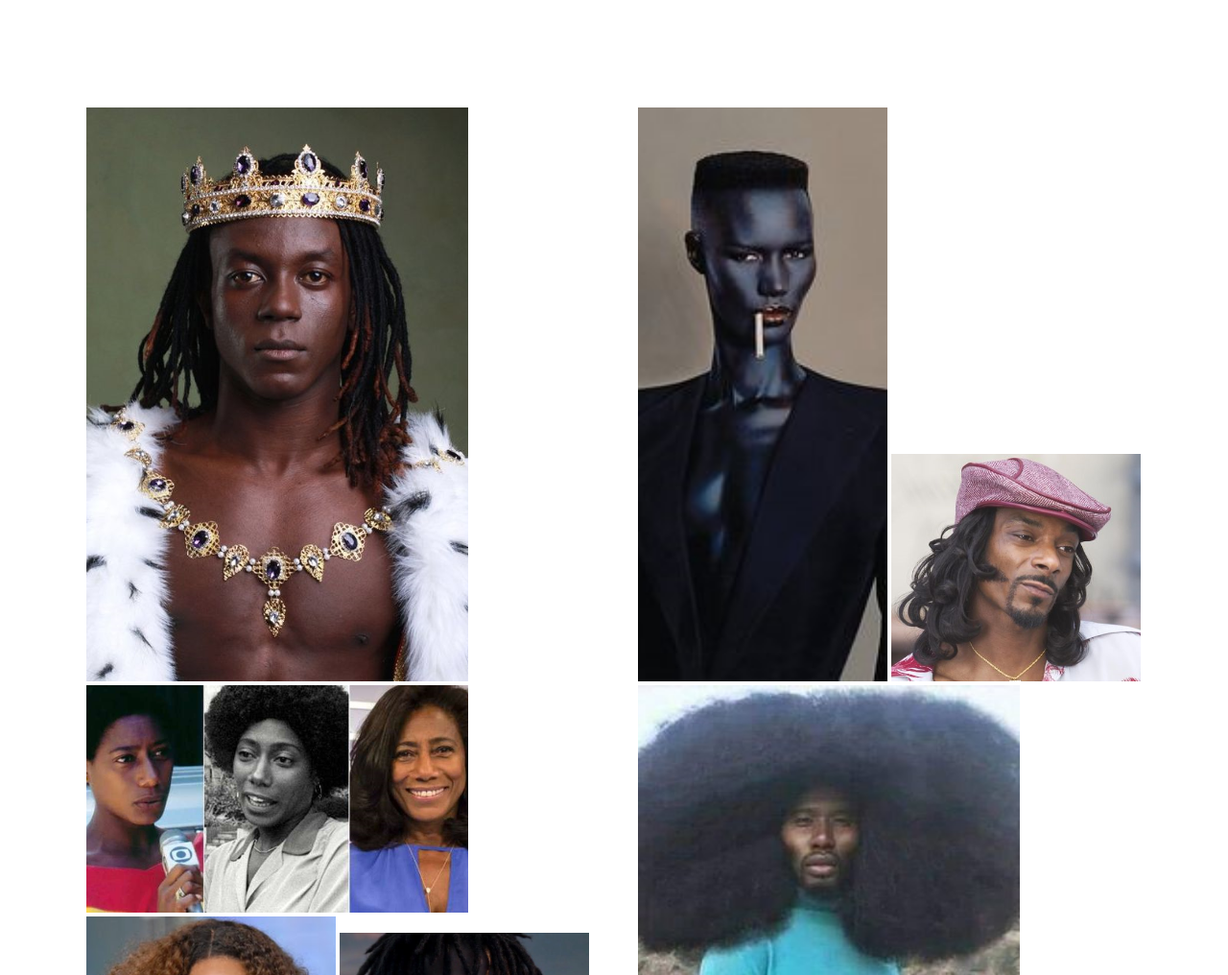
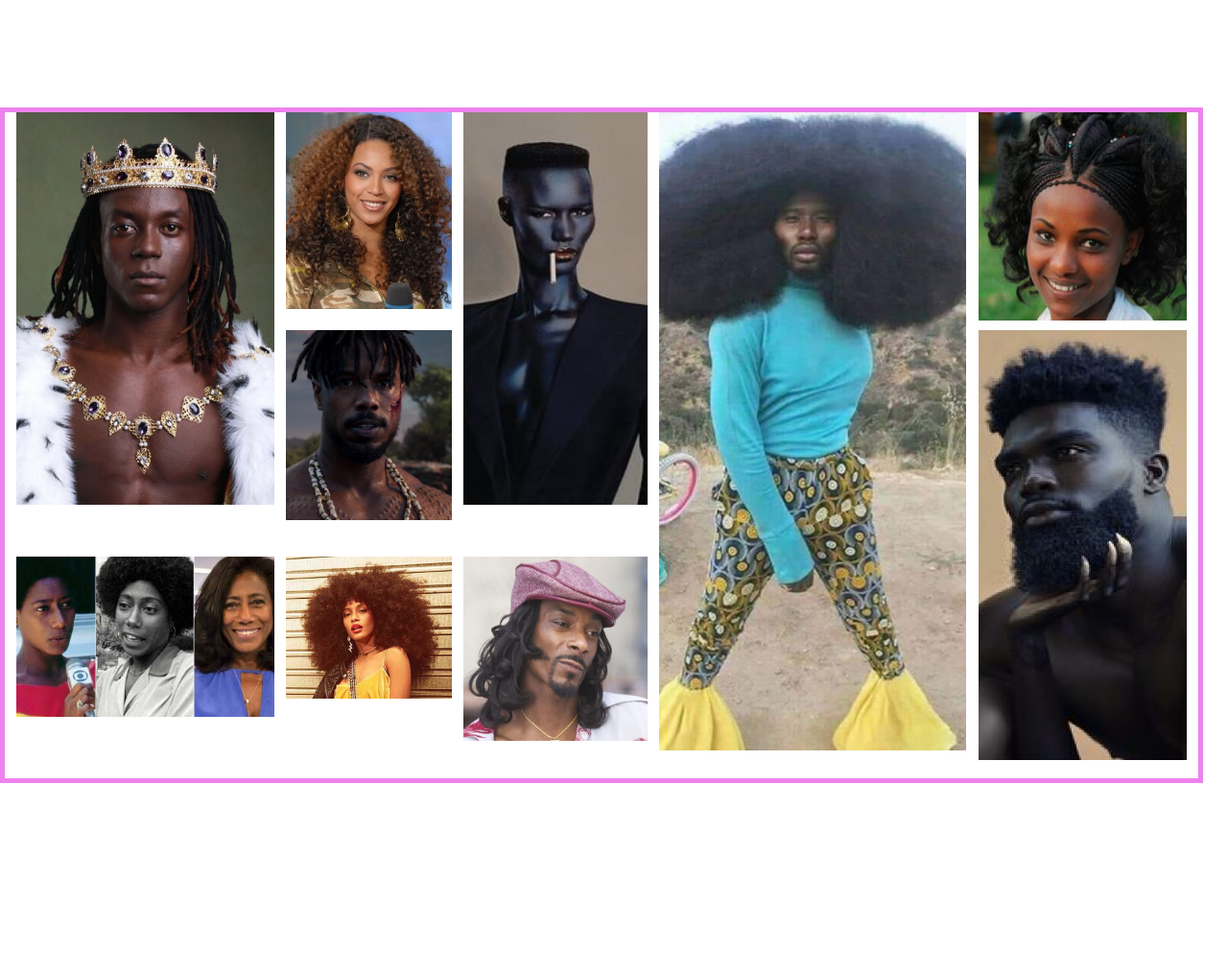
Before and after one commit to VanessaTrajano/Crespos, a plain HTML site: page index.html in a window 1280 px wide. Shown: the part 4070-5086 px from the top of the page at 96% size. After the commit the page ends 4886 px from the top, so only its background shows below. Drawn offline with nearby package versions, Linux system fonts and the light colour scheme.

Commit message:
Organizei mais ou menos as imagens da grid

```diff
--- a/index.html
+++ b/index.html
@@ -143,20 +143,16 @@
             </div>
         </section>
         <section class="grid">
-            <div>
                 <img src="./img/img-grid1.png" alt="Homem negro como rei" class="img-grid1">
                 <img src="./img/img-grid2.png" alt="Fotos de Glória Maria" class="img-grid2">
                 <img src="./img/img-grid3.png" alt="Foto da Beyonce" class="img-grid3">
                 <img src="./img/img-grid4.png" alt="Foto de Michael B Jordan" class="img-grid4">
                 <img src="./img/img-grid5.png" alt="Foto Tais Araujo" class="img-grid5">
-            </div>
-            <div>
                 <img src="./img/img-grid6.png" alt="Foto Grace Jones" class="img-grid6">
                 <img src="./img/img-grid7.png" alt="Foto Snoop Dogg" class="img-grid7">
                 <img src="./img/img-grid8.png" alt="Foto homem negro fazendo 'The enemy stand users meme'" class="img-grid8">
                 <img src="./img/img-grid9.png" alt="Foto de mulher com o estilo de cabelo ethiopian braids" class="img-grid9">
                 <img src="./img/img-grid10.png" alt="Foto de um homem negro" class="img-grid10">
-            </div>
         </section>
     </main>
 </body>
--- a/style.css
+++ b/style.css
@@ -307,8 +307,73 @@ main{
 .grid{
     position: relative;
     top: 260vw;
-    display: flex;
-    width: 100vw;
-    padding-left: 7vw;
-    padding-right: 7vw;
+    display: grid;
+    justify-content: space-evenly;
+    width: 98vw;
+    height: 55vw;
+    border: 5px solid violet;
 }
+.img-grid1{
+    width: 21vw;
+    height: 32vw;
+    grid-column: 1;
+    grid-row-start: 1;
+    grid-row-end: 3;
+}
+.img-grid2{
+    width: 21vw;
+    height: 13vw;
+    grid-column: 1;
+    grid-row:3;
+}
+.img-grid3{
+    width: 13.5vw;
+    height: 16vw;
+    grid-column: 2;
+    grid-row: 1;
+}
+.img-grid4{
+    width: 13.5vw;
+    height: 15.5vw;
+    grid-column: 2;
+    grid-row: 2;
+}
+.img-grid5{
+    width: 13.5vw;
+    height: 11.5vw;
+    grid-column: 2;
+    grid-row: 3;
+}
+.img-grid6{
+    width: 15vw;
+    height: 32vw;
+    grid-column-start: 3;
+    grid-row-start: 1;
+    grid-row-end: 3;
+}
+.img-grid7{
+    width: 15vw;
+    height: 15vw;
+    grid-column: 3;
+    grid-row: 3;
+}
+.img-grid8{
+    width: 25vw;
+    height: 52vw;
+    grid-column: 4;
+    grid-row-start: 1;
+    grid-row-end: 4;
+}
+.img-grid9{
+    width: 17vw;
+    height: 17vw;
+    grid-column: 5;
+    grid-row: 1;
+}
+.img-grid10{
+    width: 17vw;
+    height: 35vw;
+    grid-column: 5;
+    grid-row-start: 2;
+    grid-row-end: 4;
+}
```
